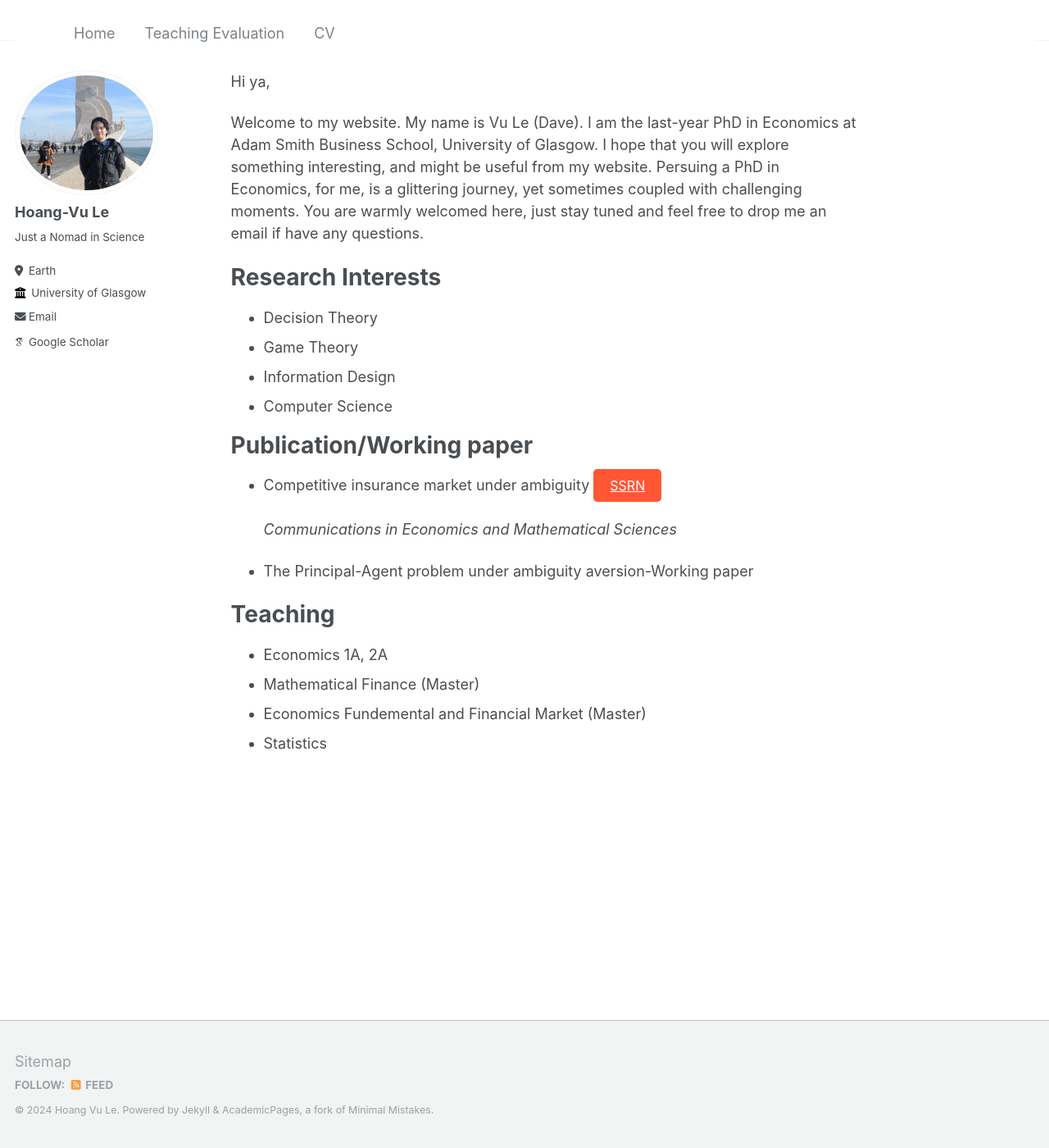
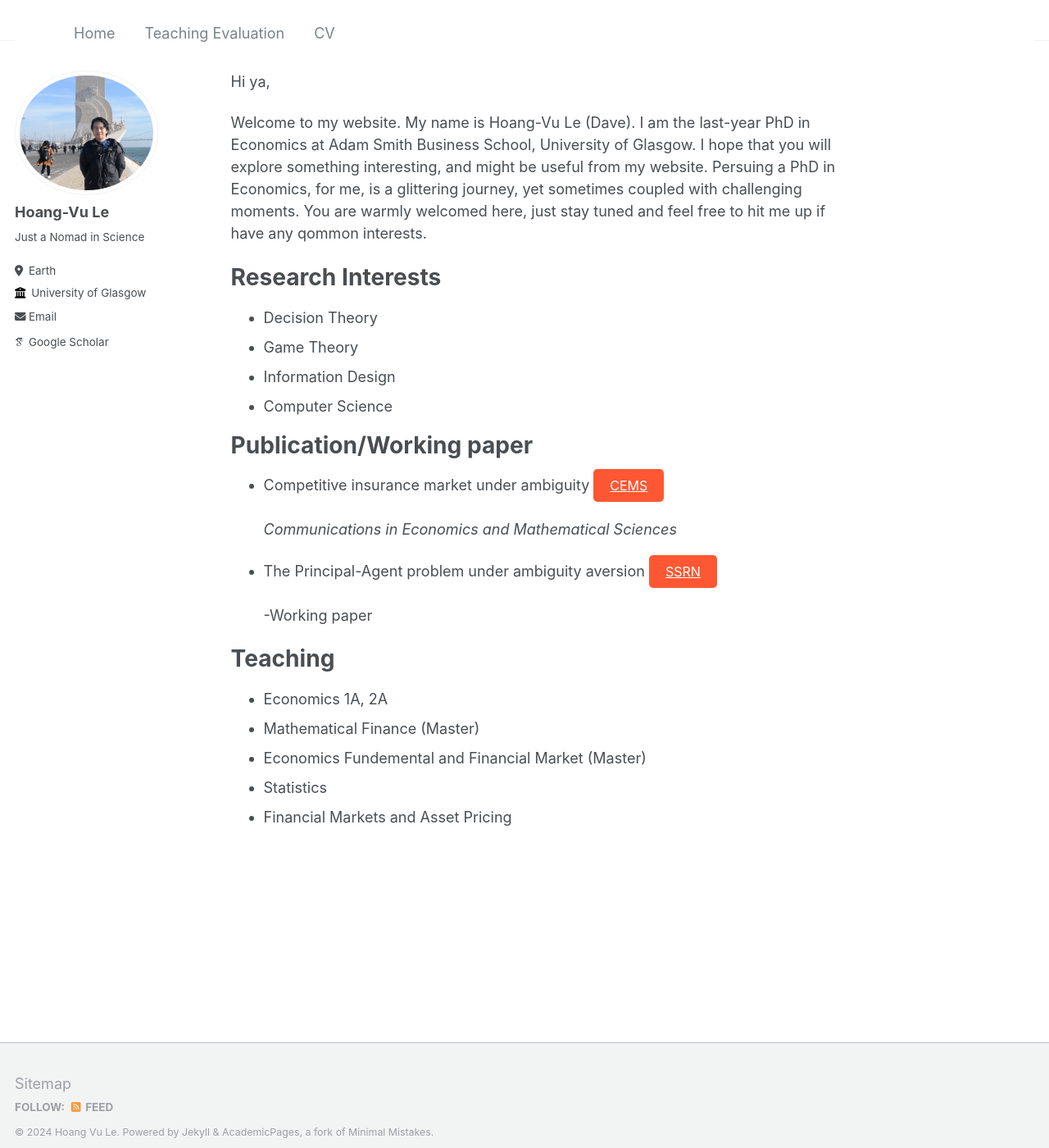
Before and after one commit to hvule/hvule.github.io, a Jekyll site: the page built from _pages/about.md, in a window 1280 px wide and 1400 px high. Shown: the whole window at 82% size. Built offline with Jekyll 4.4.1, drawn with Linux system fonts in a browser that asks for light colours; some web fonts are replaced.

Commit message:
Update about.md

```diff
--- a/_pages/about.md
+++ b/_pages/about.md
@@ -9,7 +9,7 @@ permalink: /
 
 Hi ya,
 
-Welcome to my website. My name is Vu Le (Dave). I am the last-year PhD in Economics at Adam Smith Business School, University of Glasgow. I hope that you will explore something interesting, and might be useful from my website. Persuing a PhD in Economics, for me, is a glittering journey, yet sometimes coupled with challenging moments. You are warmly welcomed here, just stay tuned and feel free to drop me an email if have any questions.
+Welcome to my website. My name is Hoang-Vu Le (Dave). I am the last-year PhD in Economics at Adam Smith Business School, University of Glasgow. I hope that you will explore something interesting, and might be useful from my website. Persuing a PhD in Economics, for me, is a glittering journey, yet sometimes coupled with challenging moments. You are warmly welcomed here, just stay tuned and feel free to hit me up if have any qommon interests.
 
 
 
@@ -24,10 +24,10 @@ Research Interests
 Publication/Working paper
 ======
 
-* Competitive insurance market under ambiguity <a href="https://doi.org/10.50906/cems.3.0_56" class="btn--research">SSRN</a><br><br>
+* Competitive insurance market under ambiguity <a href="https://doi.org/10.50906/cems.3.0_56" class="btn--research">CEMS</a><br><br>
  _Communications in Economics and Mathematical Sciences_
 
-* The Principal-Agent problem under ambiguity aversion-Working paper
+* The Principal-Agent problem under ambiguity aversion <a href="https://papers.ssrn.com/sol3/papers.cfm?abstract_id=4782681" class="btn--research">SSRN</a><br><br> -Working paper
 
 
 
@@ -38,3 +38,4 @@ Teaching
 * Mathematical Finance (Master)
 * Economics Fundemental and Financial Market (Master)
 * Statistics
+* Financial Markets and Asset Pricing
```
